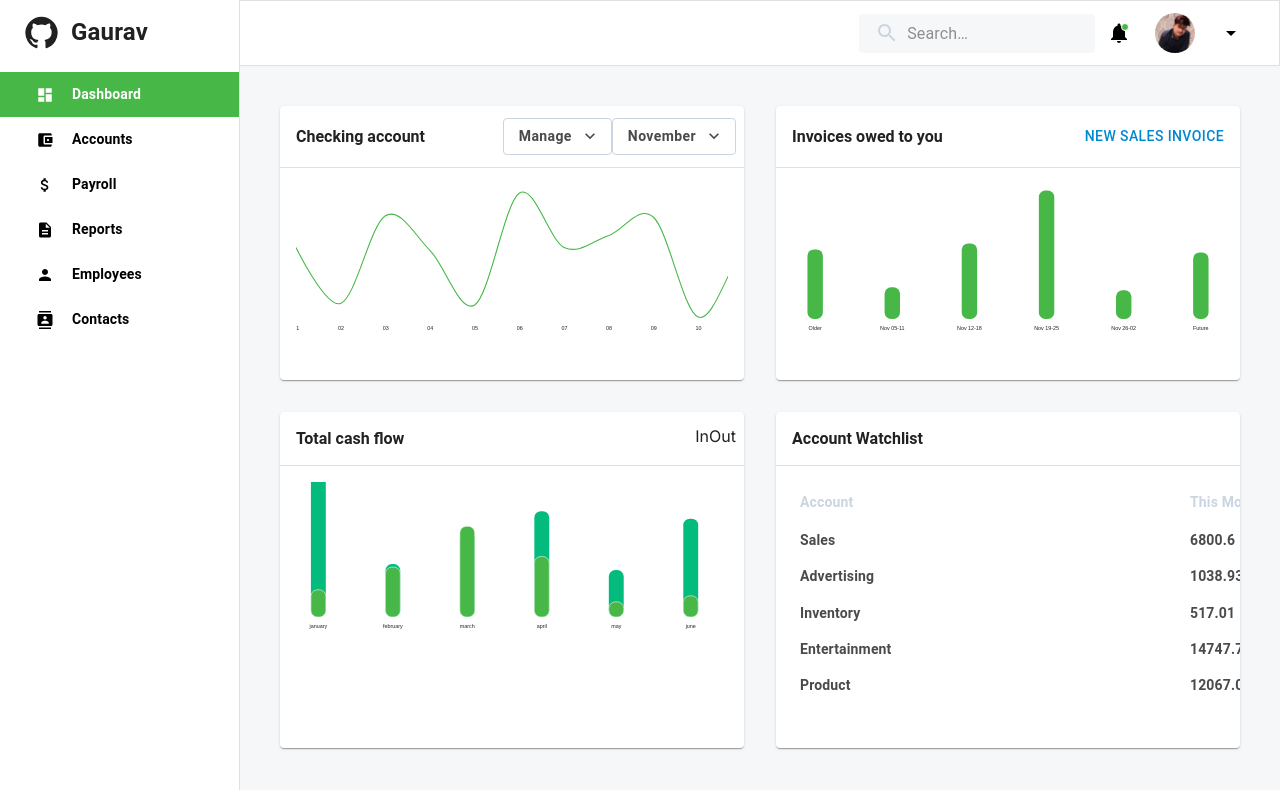
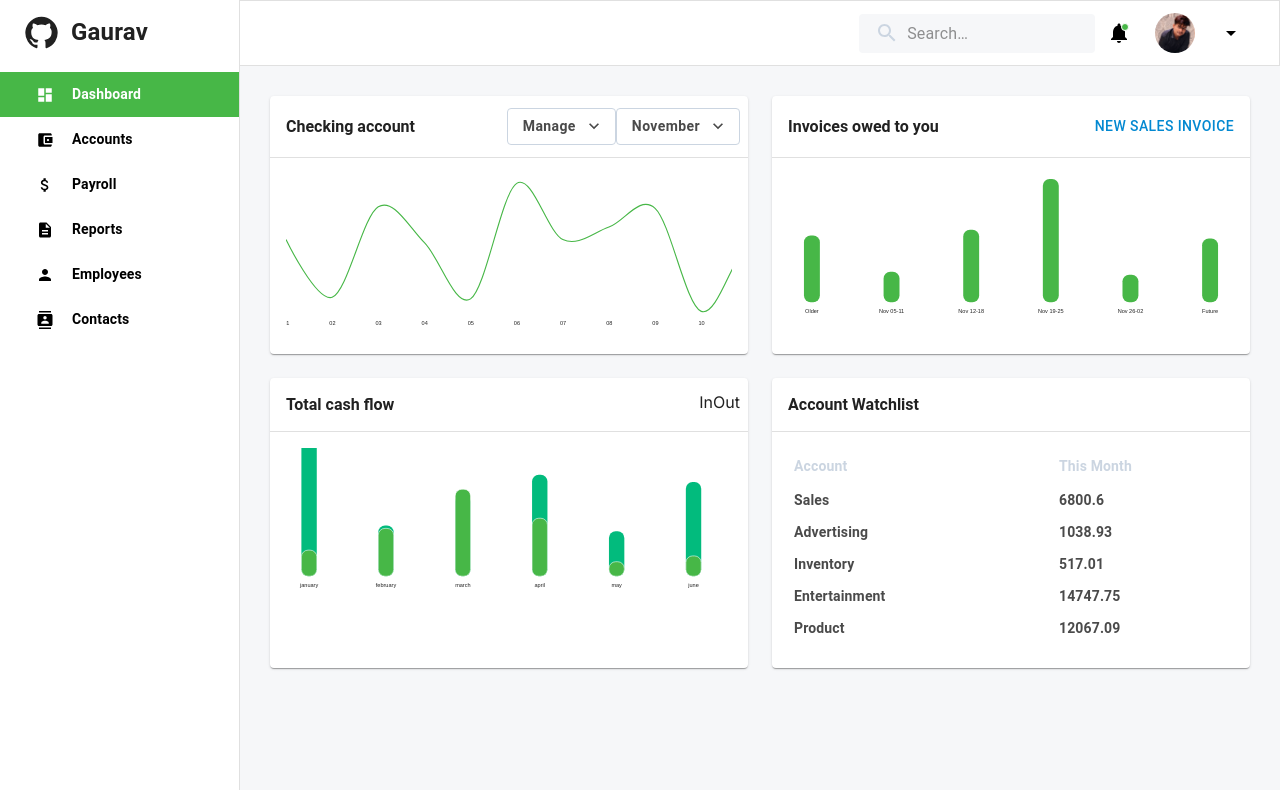
Before and after one commit to lohargaurav00/assiduus-react, a Next.js app: page / in a window 1280 px wide. Shown: the top 790 px of the page. Built offline with nearby package versions, Linux system fonts and the light colour scheme.

Commit message:
fix layout

```diff
--- a/Components/CardGrid.tsx
+++ b/Components/CardGrid.tsx
@@ -12,12 +12,12 @@ const CardGrid = () => {
     <Box
       sx={{
         flexGrow: 1,
-        margin: "40px 40px 40px 280px",
-        height: "calc(100vh - 126px)",
+        margin: "30px 30px 30px 270px",
+        height: "calc(100vh - 1236px)",
         maxWidth: "100%",
       }}
     >
-      <Grid container spacing={4} height={"100%"}>
+      <Grid container spacing={3} height={"100%"}>
         <Grid xs={6}>
           <LinechartCard />
         </Grid>
--- a/Components/charts/AccountTable.tsx
+++ b/Components/charts/AccountTable.tsx
@@ -27,7 +27,7 @@ const AccountTable: FC = () => {
         aria-label="simple table"
         sx={{
           "& .MuiTableCell-root": {
-            padding: "8px",
+            padding: "6px",
             border: 0,
             fontWeight: 700,
             textTransform: "capitalize",
@@ -42,7 +42,7 @@ const AccountTable: FC = () => {
           }}
         >
           <TableRow>
-            <TableCell align="left" width={"60%"}>
+            <TableCell align="left" >
               Account
             </TableCell>
             <TableCell align="left">This Month</TableCell>
@@ -58,7 +58,7 @@ const AccountTable: FC = () => {
         >
           {rowsData.map((row) => (
             <TableRow key={row.account}>
-              <TableCell>{row.account}</TableCell>
+              <TableCell  >{row.account}</TableCell>
               <TableCell align="left">{row.thisMonth}</TableCell>
               <TableCell align="left">{row.ytd}</TableCell>
             </TableRow>
--- a/Components/charts/InvoicesBarChart.tsx
+++ b/Components/charts/InvoicesBarChart.tsx
@@ -13,7 +13,7 @@ const InvoicesBarChart = () => {
   const data: InvoicesWeekDataI[] = useInvoicesWeekData(month);
 
   const width: string | number = 800;
-  const height: string | number = 280;
+  const height: string | number = 260;
 
   useEffect(() => {
     const svg = d3
--- a/Components/charts/TotalCashFlowChart.tsx
+++ b/Components/charts/TotalCashFlowChart.tsx
@@ -14,7 +14,7 @@ const InvoicesBarChart = () => {
   const data: TotalCashFlowDataI[] = useTotalCashFlowData(month);
 
   const width: string | number = 800;
-  const height: string | number = 280;
+  const height: string | number = 260;
 
   useEffect(() => {
     const svg = d3
```
